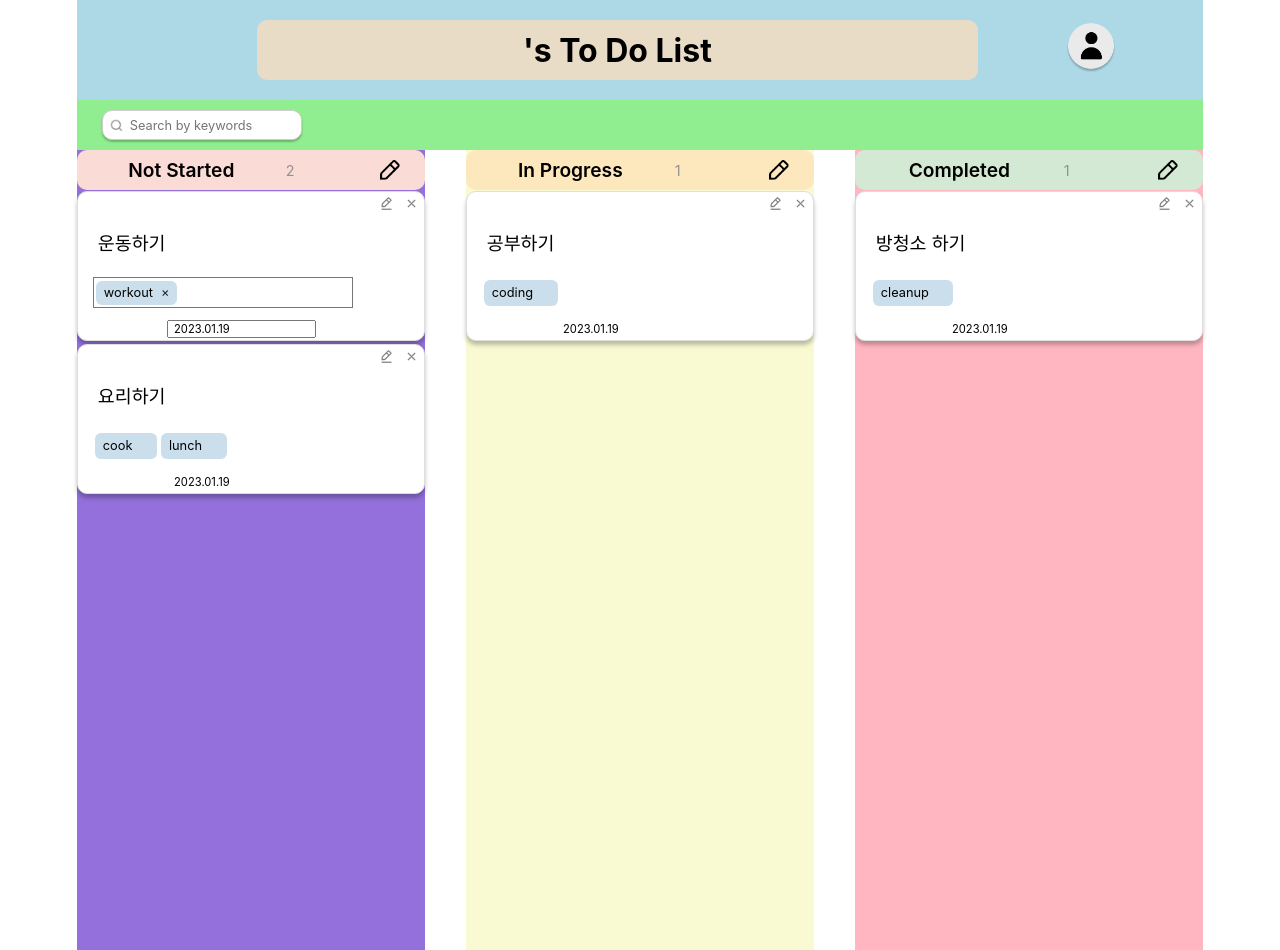
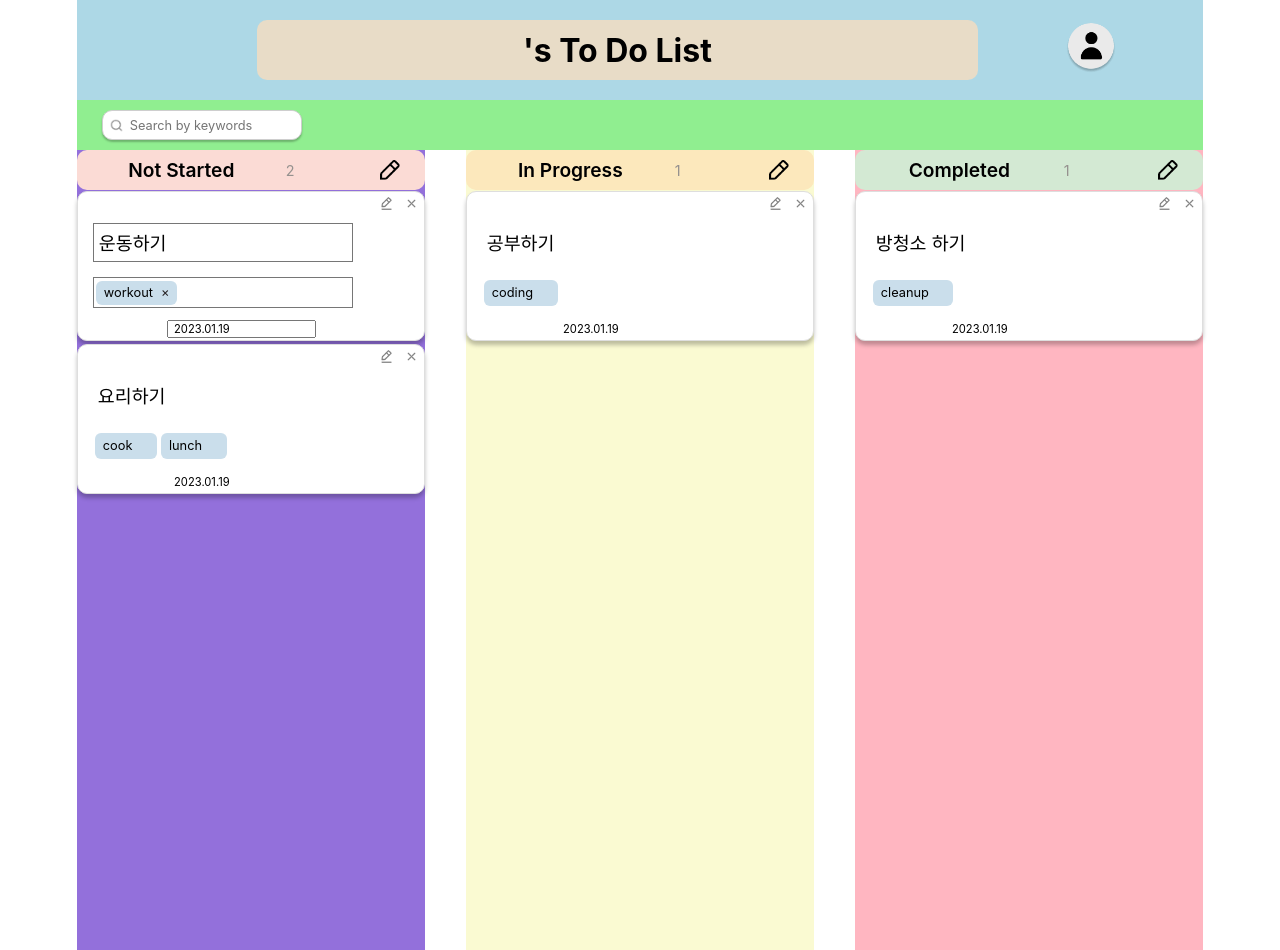
Before and after one commit to heeyeon-lim/project-to-do-list, a React (Create React App) app: page / in a window 1280 px wide. Both pictures are taken after a click on the button 386 px from the left and 203 px from the top of the page. Built offline with nearby package versions, Linux system fonts and the light colour scheme.

Commit message:
Edit 상태의 Title  디자인 및 기능 오류 수정

```diff
--- a/src/components/Tag.js
+++ b/src/components/Tag.js
@@ -94,7 +94,7 @@ const Tag = ({todo}) => {
                 {tags.map((tag, index) => (
                   <li key={index} className='tag'>
                     <span className='tag-title'>{tag}</span>
-                      <span readOnly={!todo.onEdit} className='tag-close-icon' onClick={() => removeTags(index)}> &times; </span>
+                      <span className='tag-close-icon' onClick={() => removeTags(index)}> &times; </span>
                   </li>
                 ))}
               </ul>
--- a/src/components/ToDoCard.js
+++ b/src/components/ToDoCard.js
@@ -52,9 +52,8 @@ border: red;
   margin-left: 15px;
   padding-left: 5px;
   font-size: 1.15rem;
-  border: ${(props) => (props.readOnly ? '1.2px solid #767676' : 'none')};
+  border: ${(props) => (props.readOnly ? 'none' : '1.2px solid #767676')};
   outline: transparent;
-  /* border: 1px solid red; */
   }
 `
 
@@ -64,6 +63,13 @@ const ToDoCard = ({handleEditClick, todo, todos, setTodos}) => {
     setTodos(updatedTodos);
   }
 
+  const [title, setTitle] = useState(todo.title)
+
+  const handleEditTitle = (e) => {
+    setTitle(e.target.value)
+  }
+
+
     return (
       <li className='to-do-list' id={todo.id}>
         <ToDoWrapper onClick={event => event.stopPropagation()}>
@@ -72,8 +78,8 @@ const ToDoCard = ({handleEditClick, todo, todos, setTodos}) => {
             <img role="button" src={CloseIcon} onClick={handleDeleteClick} alt="Delete button" />
           </div>
           <div className='form-container'>
-            <TitleContainer>
-              <input type="text" className='input-title' value={todo.title} readOnly={!todo.onEdit} />
+            <TitleContainer readOnly={!todo.onEdit}>
+              <input readOnly={!todo.onEdit} type="text" className='input-title' value={title} onChange={handleEditTitle}/>
             </TitleContainer>
             <Tag todo={todo} />
             <DatePickerComponent todo={todo}/>
```
